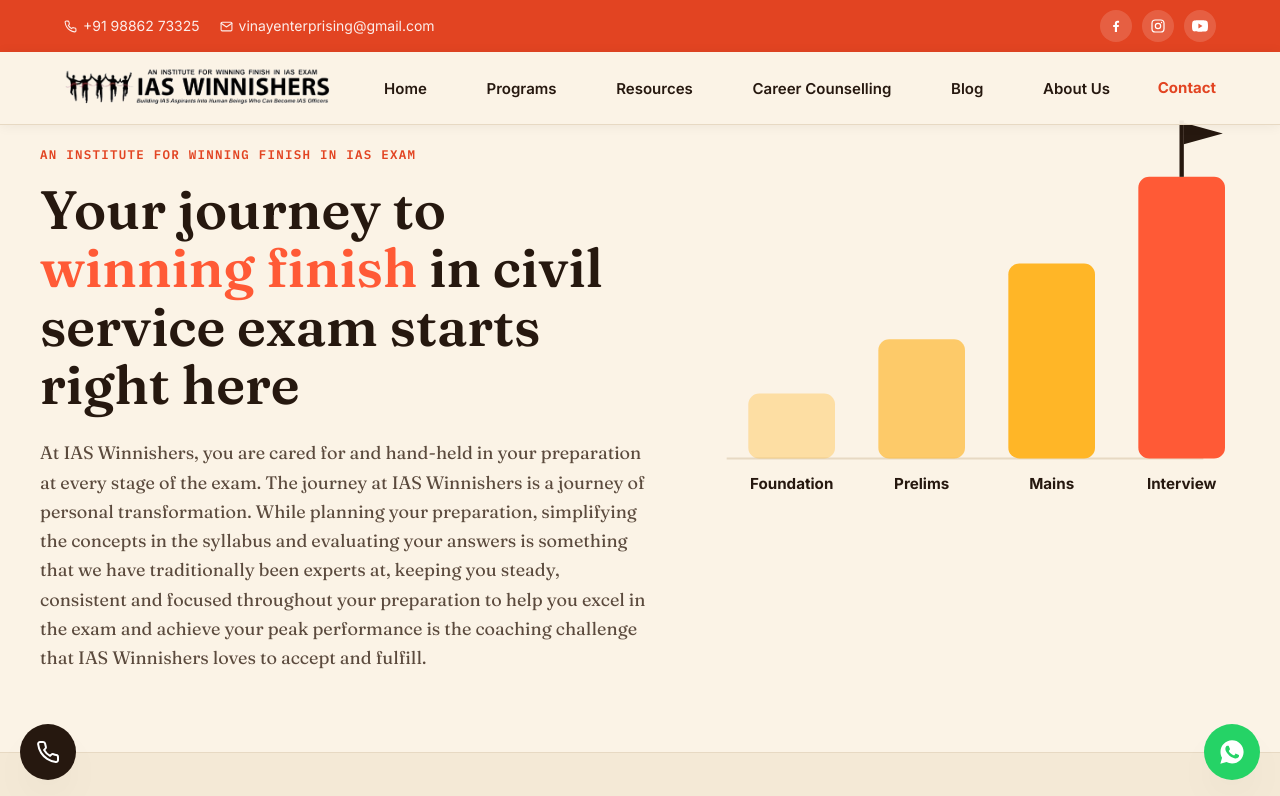
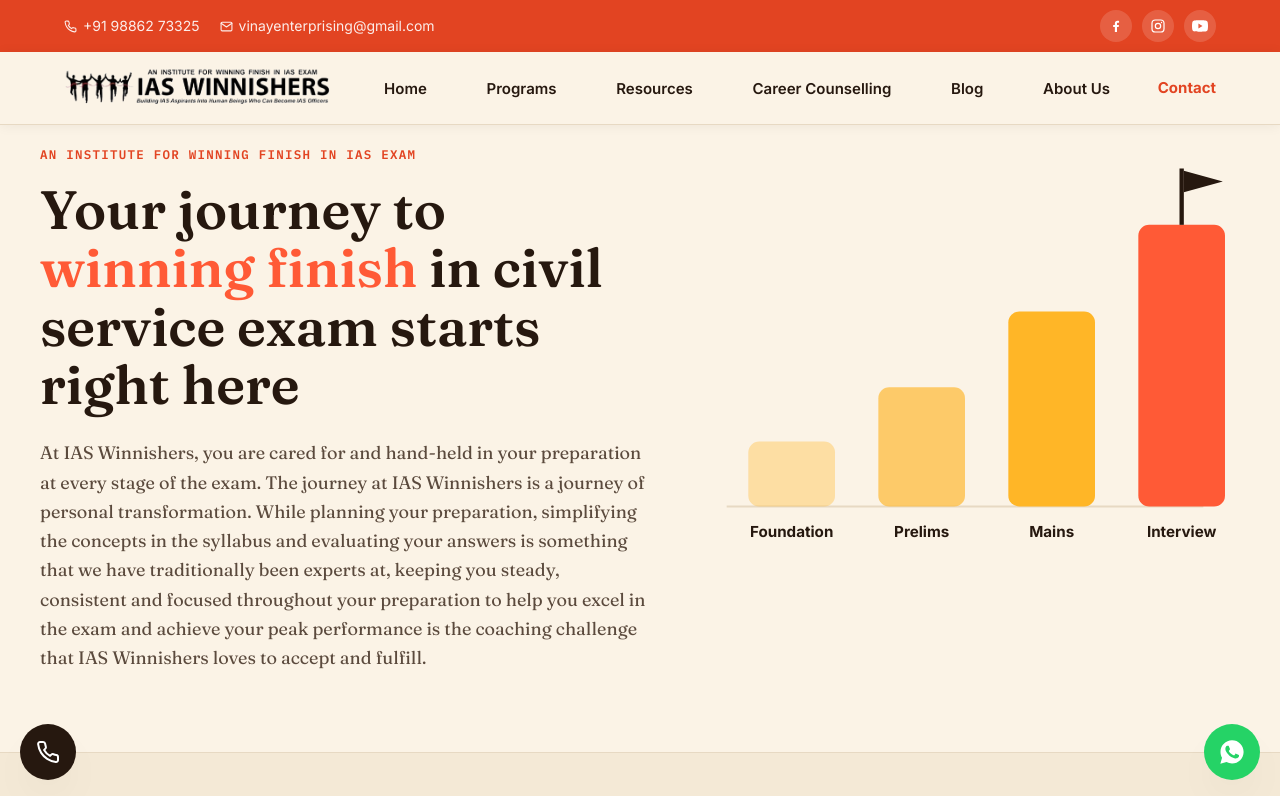
Before and after one commit to kshreepadk/iaswinnishers-web, a Next.js app: page / in a window 1280 px wide. Shown: the top 796 px of the page. Built offline with nearby package versions, Linux system fonts and the light colour scheme.

Commit message:
finish flag update

```diff
--- a/src/app/page.jsx
+++ b/src/app/page.jsx
@@ -76,7 +76,7 @@
           </div>
 
           {/* Animated staircase illustration — steps rise into place on load */}
-          <div className="self-start md:-mt-10">
+          <div className="self-start md:mt-2">
             <HeroStaircase />
           </div>
         </div>
```
